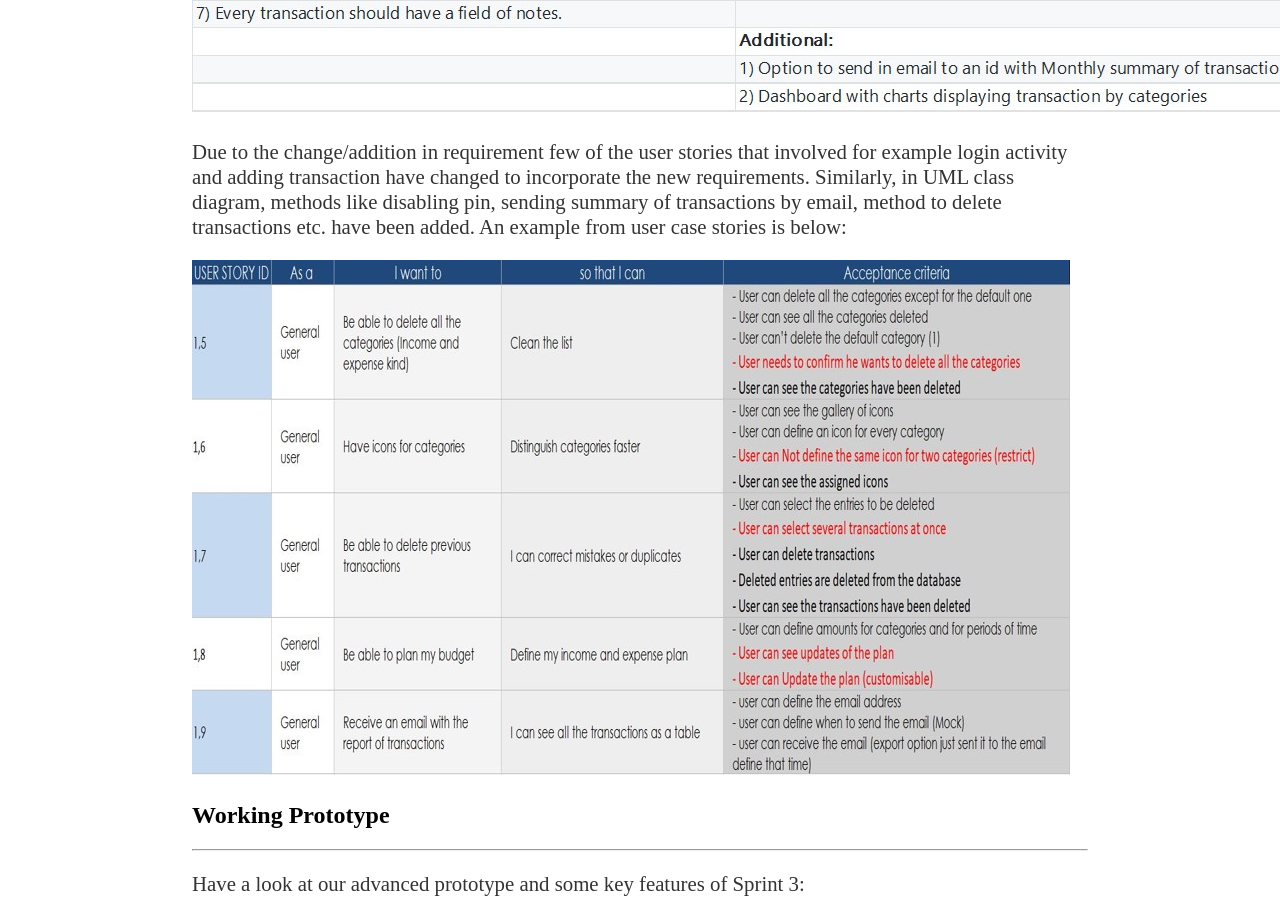
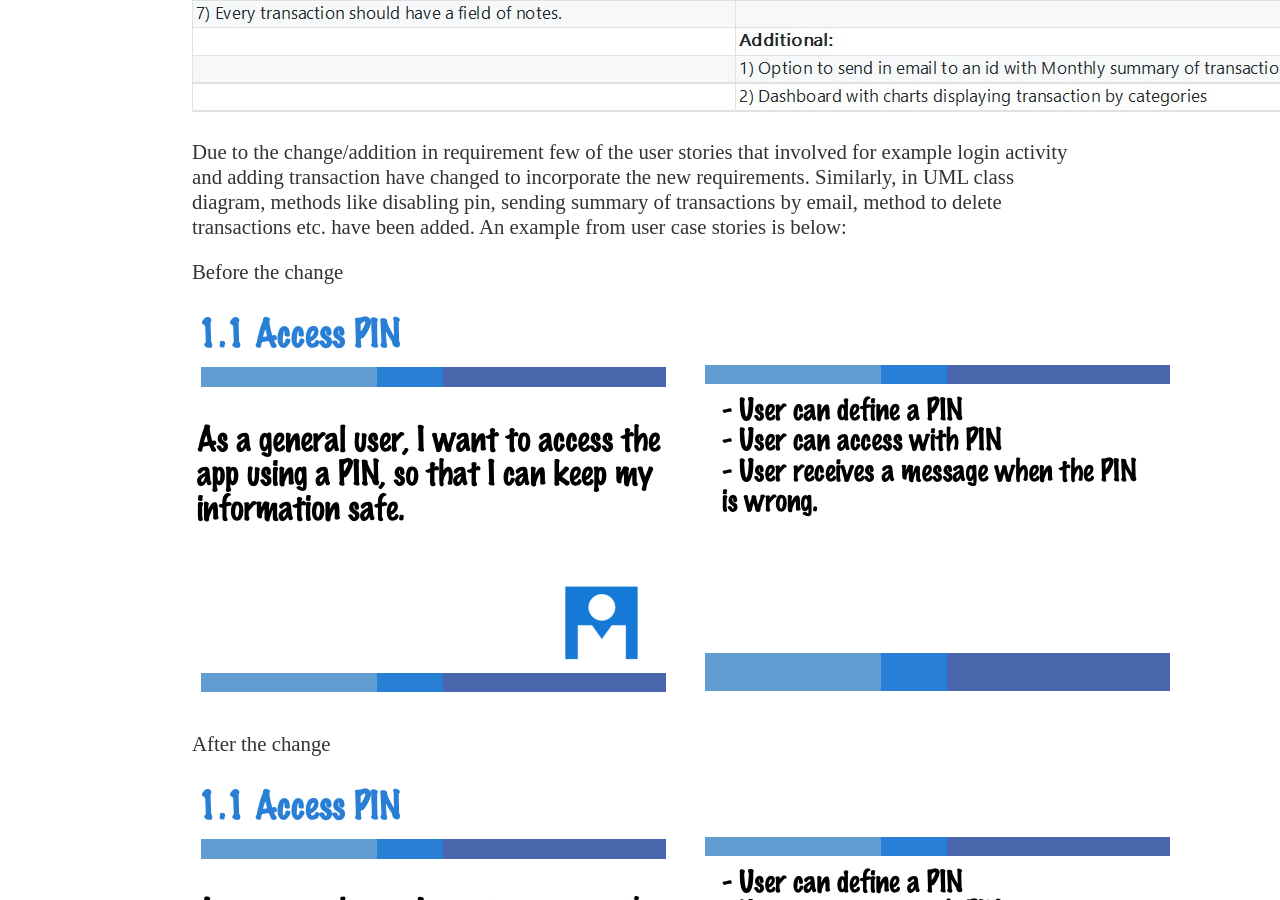
Before and after one commit to NadeemNicoR/TeamProjects, a Jekyll site: the page built from docs/_posts/2019-06-04-ISEE-2019-Advanced-Prototype-Presentation.md, in a window 1280 px wide and 900 px high, scrolled down 9224 px. Built offline with Jekyll 4.4.1, drawn with Linux system fonts in a browser that asks for light colours; our own code applies the rules of GitHub Pages for plain Markdown files; a file with an impossible date is left out.

Commit message:
blog update

```diff
--- a/docs/_posts/2019-06-04-ISEE-2019-Advanced-Prototype-Presentation.md
+++ b/docs/_posts/2019-06-04-ISEE-2019-Advanced-Prototype-Presentation.md
@@ -7,7 +7,7 @@
 Without further ado, Lets Start...
 
 ## Using a particular Software Design Pattern and the reasons behind it:
----------------
+-----------
 
 
 In software development world, design pattern is referred to as a general repeatable solution to a commonly occurring problem in your software design. A design pattern isn't a finished design that can be transformed directly into code. It is a description or template for how to solve a problem that can be used in many different situations.
@@ -158,7 +158,7 @@
 
 
 ## Summary of Changes:
-----------
+-----------
 
 Our Customer wants to develop an app for Money Management. Requirements given by the customer in both the sprints are described in the table below:
 
@@ -169,7 +169,13 @@
 Due to the change/addition in requirement few of the user stories that involved for example login activity and adding transaction have changed to incorporate the new requirements. Similarly, in UML class diagram, methods like disabling pin, sending summary of transactions by email, method to delete transactions etc. have been added. An example from user case stories is below:
 
 
-![UserStoryChange]({{site.baseurl}}/images/UserStory.jpg)
+Before the change
+
+![UserStoryChange]({{site.baseurl}}/images/US_Bef.png)
+
+After the change
+
+![UserStoryChange]({{site.baseurl}}/images/US_Bef.png)
 
 
 ## Working Prototype
```
